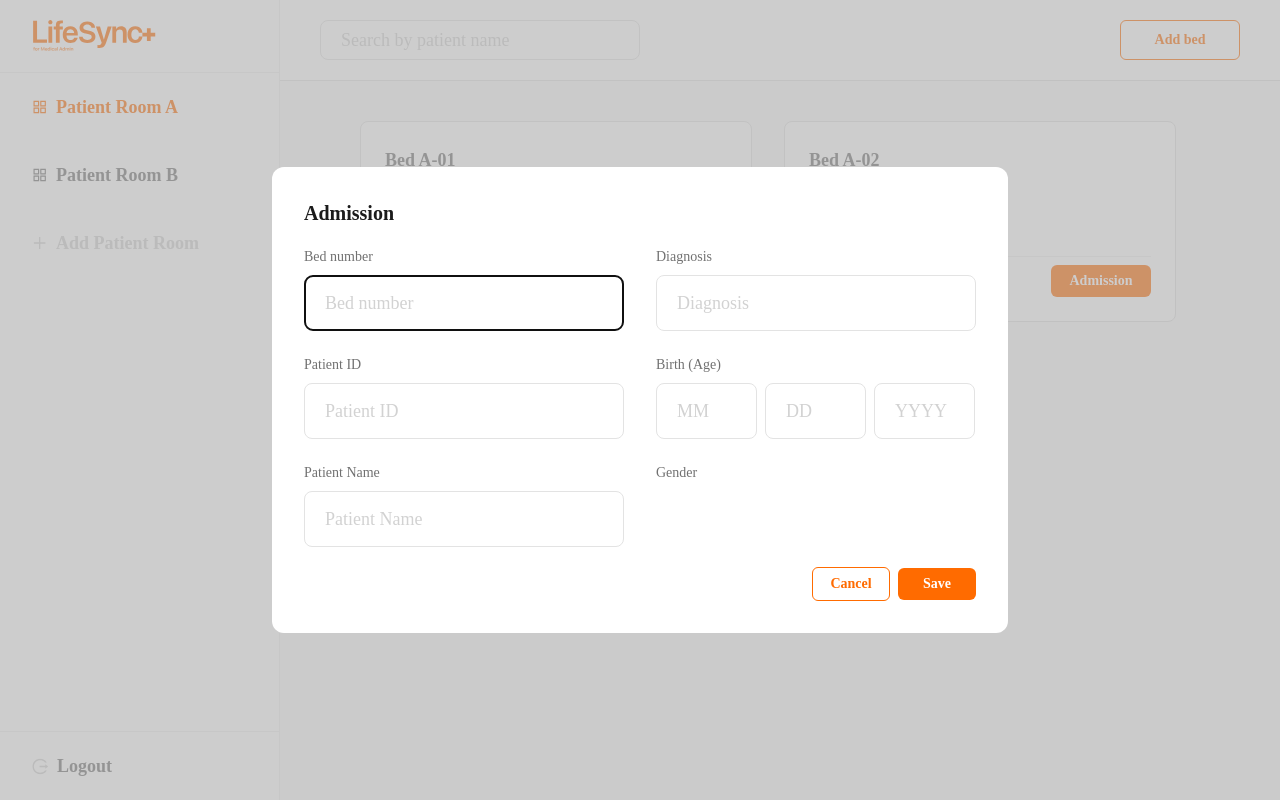
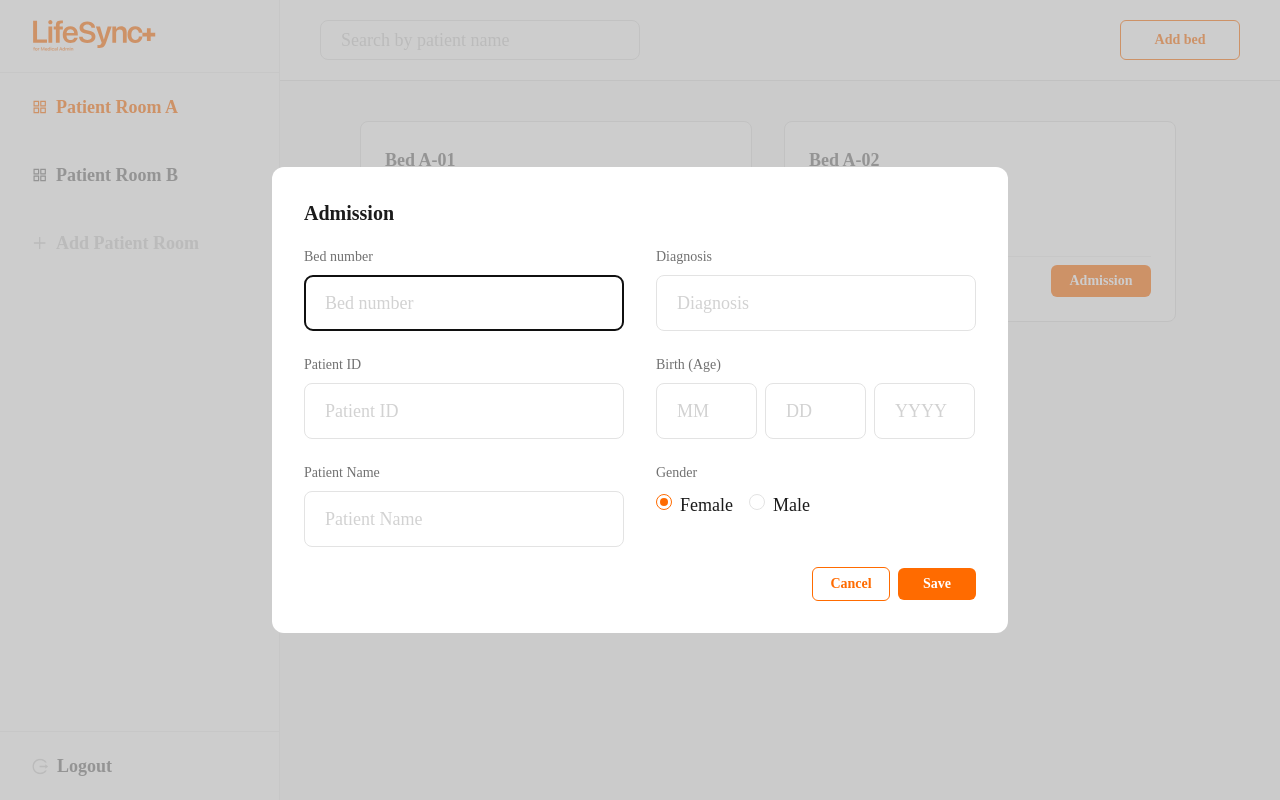
Before and after one commit to JuncSync/juncsync-admin-fe, a React (Vite) app: page / in a window 1280 px wide. Both pictures are taken after a click on the button "Admission". Built offline with nearby package versions, Linux system fonts and the light colour scheme; what prettier-plugin-tailwindcss would draw is missing.

Commit message:
feat: Add Radio Button

```diff
--- /dev/null
+++ b/src/components/Common/Radio/index.tsx
@@ -0,0 +1,46 @@
+import classNames from 'classnames';
+import { ChangeEvent, InputHTMLAttributes, ReactElement } from 'react';
+
+interface Props extends Omit<InputHTMLAttributes<HTMLInputElement>, 'type'> {
+  title?: string;
+  value?: string;
+  handleChange: (event: ChangeEvent<HTMLInputElement>) => void;
+}
+
+const Radio = ({
+  checked,
+  name,
+  title,
+  value,
+  handleChange,
+  ...props
+}: Props): ReactElement => {
+  return (
+    <label className="flex items-center gap-2">
+      <div className="relative">
+        <input
+          className="appearance-none w-4 h-4 bg-white border border-solid border-gray_300 rounded-lg checked:border checked:border-solid checked:border-orange"
+          type="radio"
+          name={name}
+          checked={checked}
+          value={value ?? name}
+          onChange={handleChange}
+          {...props}
+        />
+        <span
+          className={`absolute top-[22.5%] left-[25%] w-2 h-2 rounded-[4px] bg-orange ${classNames(
+            {
+              hidden: !checked,
+              block: checked,
+            },
+          )}`}
+        ></span>
+      </div>
+      {title && (
+        <span className="text-lg font-medium text-gray_900">{title}</span>
+      )}
+    </label>
+  );
+};
+
+export default Radio;
--- a/src/pageComponents/HomePageMain.tsx
+++ b/src/pageComponents/HomePageMain.tsx
@@ -3,6 +3,7 @@ import { ChangeEventHandler, useCallback, useEffect, useState } from 'react';
 import Button from '@/components/Common/Button';
 import Input from '@/components/Common/Input';
 import { useModal } from '@/components/Common/Modal/Modal.hooks';
+import Radio from '@/components/Common/Radio';
 import Sidebar from '@/components/Common/Sidebar';
 import DiseaseBed, { DiseaseBedType } from '@/components/Feature/DiseaseBed';
 
@@ -11,7 +12,7 @@ const INITIAL_FORM = {
   patientCode: '',
   patientAge: '',
   patientName: '',
-  patientSex: '',
+  patientSex: 'Female',
   diseaseName: '',
 };
 
@@ -23,7 +24,7 @@ const HomePageMain = () => {
       patientCode: '19D1LKS',
       patientAge: 24,
       patientName: '김진호',
-      patientSex: '남성',
+      patientSex: 'Male',
       diseaseName: '골절',
       diseaseCode: '82-DA',
       isEmpty: false,
@@ -65,6 +66,12 @@ const HomePageMain = () => {
     const { value, name } = event.target;
 
     setForm((prev) => ({ ...prev, [name]: value }));
+  };
+
+  const onChangeGender: ChangeEventHandler<HTMLInputElement> = (event) => {
+    const { value } = event.target;
+
+    setForm((prev) => ({ ...prev, patientSex: value }));
   };
 
   const bedModalChildren = useCallback(
@@ -185,12 +192,24 @@ const HomePageMain = () => {
               />
             </div>
             <div className="flex flex-col gap-2">
-              <label
-                className="w-fit text-gray_700 font-medium text-sm"
-                htmlFor="patient-sex"
-              >
+              <label className="w-fit text-gray_700 font-medium text-sm">
                 Gender
               </label>
+              <div className="flex items-center gap-4">
+                <Radio
+                  title="Female"
+                  value="Female"
+                  checked={form.patientSex === 'Female'}
+                  handleChange={onChangeGender}
+                />
+                <Radio
+                  title="Male"
+                  value="Male"
+                  checked={form.patientSex === 'Male'}
+                  handleChange={onChangeGender}
+                />
+              </div>
+
               {/* <Input
                 id="patient-sex"
                 inputClassName="w-[320px] h-[56px] py-4 px-5"
```
